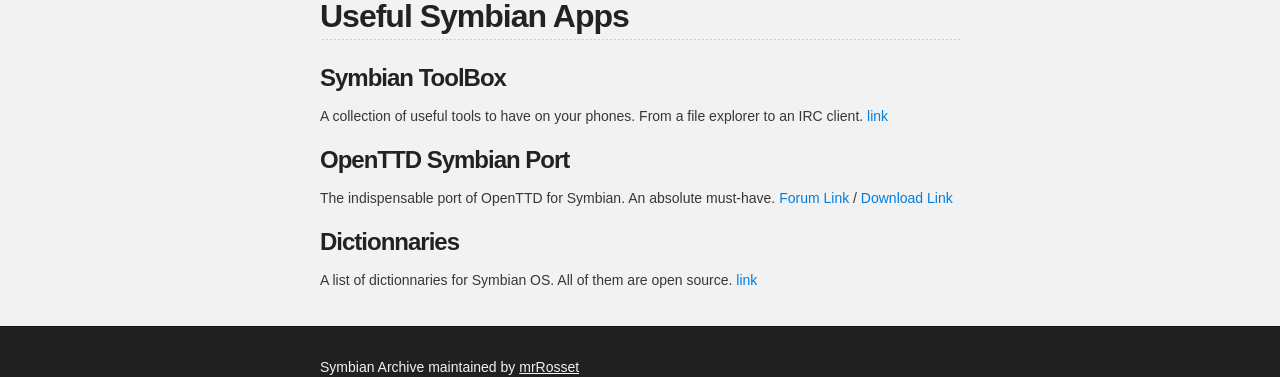
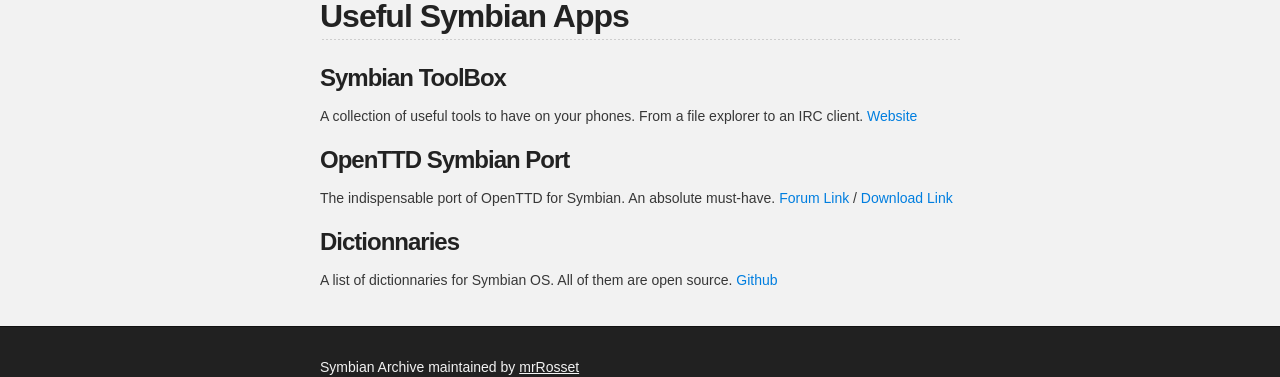
Before and after one commit to mrRosset/Symbian-Archive, a Jekyll site: the page built from Tools.md, in a window 1280 px wide. Shown: the part 862-1239 px from the top of the page. Built offline with Jekyll 4.4.1, drawn with Linux system fonts in a browser that asks for light colours; our own code applies the rules of GitHub Pages for plain Markdown files; the repository's description, which GitHub fills in, is left out.

Commit message:
uniformize link description

```diff
--- a/Tools.md
+++ b/Tools.md
@@ -22,7 +22,7 @@ A tool by Florin9doi for visualizing the content of a ROM dump. The rom can be m
 
 ### Symbian ToolBox
 
-A collection of useful tools to have on your phones. From a file explorer to an IRC client. [link](http://symbian.host-ed.me/)
+A collection of useful tools to have on your phones. From a file explorer to an IRC client. [Website](http://symbian.host-ed.me/)
 
 ### OpenTTD Symbian Port
 
@@ -30,4 +30,4 @@ The indispensable port of OpenTTD for Symbian. An absolute must-have. [Forum Lin
 
 ### Dictionnaries
 
-A list of dictionnaries for Symbian OS. All of them are open source. [link](https://github.com/goldendict/goldendict/issues/765)
+A list of dictionnaries for Symbian OS. All of them are open source. [Github](https://github.com/goldendict/goldendict/issues/765)
```
